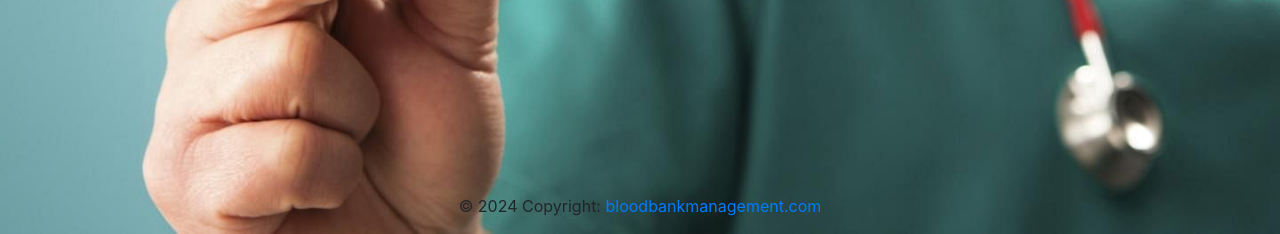
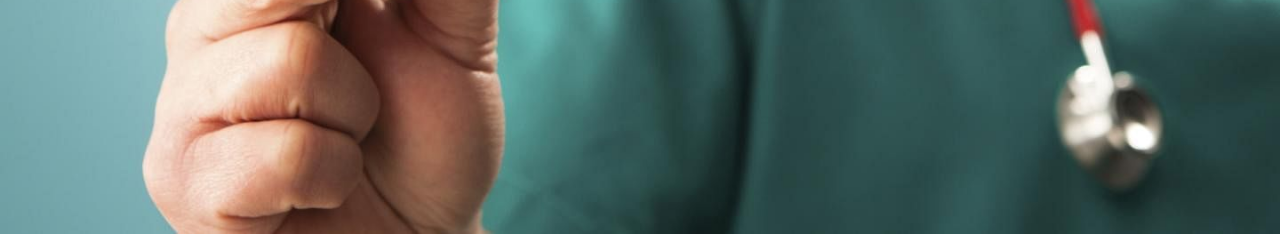
Before and after one commit to sarah123321-cyber/blood-bank, a PHP site: page / in a window 1280 px wide. Shown: the part 566-800 px from the top of the page. Run offline with PHP 8.4, Linux system fonts and the light colour scheme; some libraries are stand-ins or nearby versions.

Commit message:
fix : some changes regarding the copyright

```diff
--- a/index.php
+++ b/index.php
@@ -124,19 +124,5 @@
 
     <script src="https://maxcdn.bootstrapcdn.com/bootstrap/4.0.0/js/bootstrap.min.js" integrity="sha384-JZR6Spejh4U02d8jOt6vLEHfe/JQGiRRSQQxSfFWpi1MquVdAyjUar5+76PVCmYl" crossorigin="anonymous"></script>
 
-<!-- Footer -->
-<footer class="page-footer fixed-bottom  font-small blue">
-
-<!-- Copyright -->
-<div class="footer-copyright text-center py-3">© 2024 Copyright:
-  <a href="#"> bloodbankmanagement.com</a>
-</div>
-<!-- Copyright -->
-
-</footer>
-<!-- Footer -->
-
-
-
 </body>
 </html>
```
Also changed, not shown: adminlogin.php (+0 -13 lines), footer.php (+0 -11 lines), register.php (+0 -14 lines).
